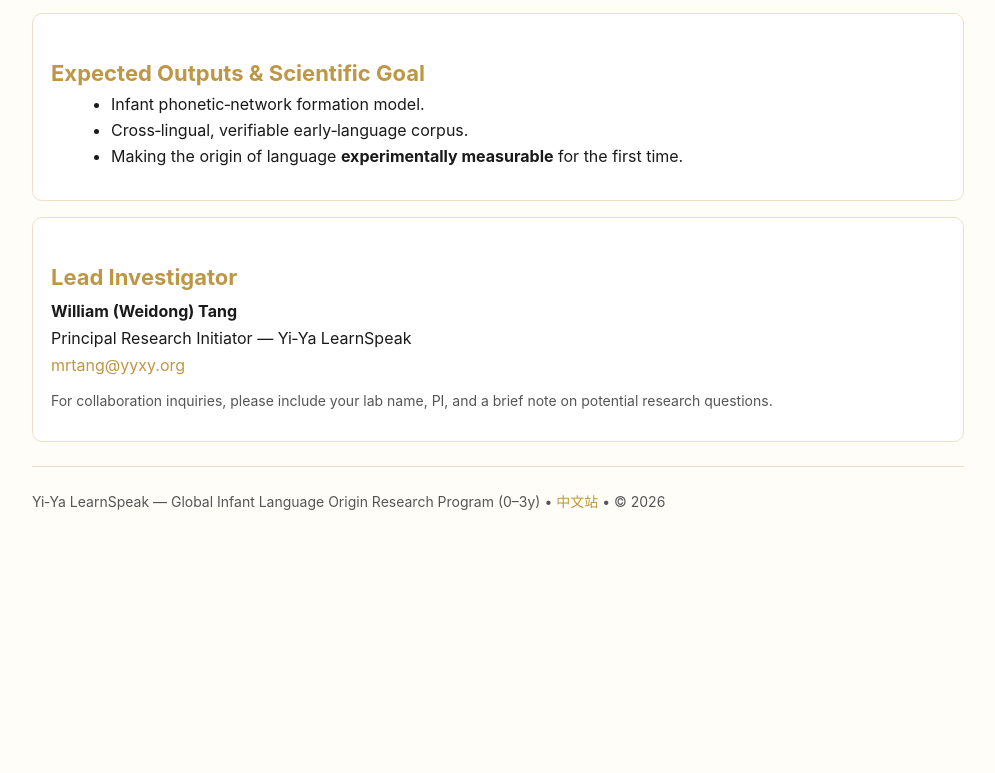
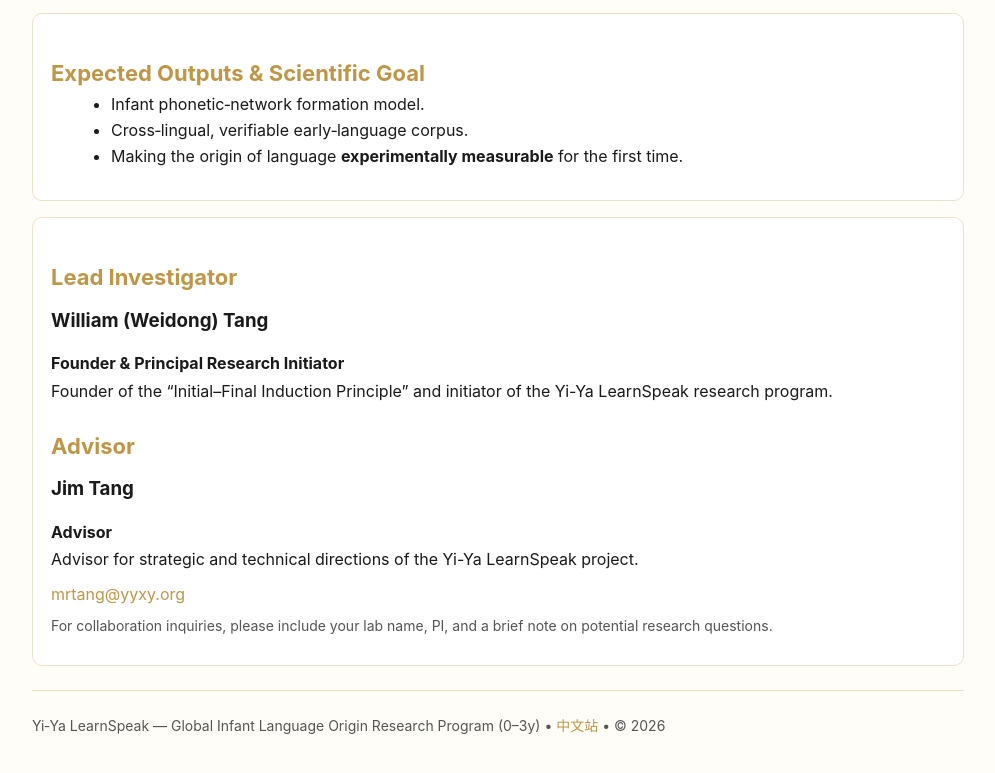
Before and after one commit to Foreyanet/eya-onepage, a plain HTML site: page index.html in a window 1280 px wide. Shown: the part 1152-1925 px from the top of the page, without its empty margins (142-1137 px from the left). Before the commit the page ends 1711 px from the top, so only its background shows below. Drawn offline with Linux system fonts and the light colour scheme.

Commit message:
Update index.html

```diff
--- a/index.html
+++ b/index.html
@@ -101,9 +101,15 @@ li{margin:6px 0}
     </section>
 
     <section class="section">
-      <h2>Lead Investigator</h2>
-      <p><strong>William (Weidong) Tang</strong><br>
-      Principal Research Initiator — Yi‑Ya LearnSpeak<br>
+     <h2>Lead Investigator</h2>
+<h3>William (Weidong) Tang</h3>
+<p><strong>Founder & Principal Research Initiator</strong><br>
+Founder of the “Initial–Final Induction Principle” and initiator of the Yi-Ya LearnSpeak research program.</p>
+<h2>Advisor</h2>
+<h3>Jim Tang</h3>
+<p><strong>Advisor</strong><br>
+Advisor for strategic and technical directions of the Yi-Ya LearnSpeak project.</p>
+
       <a href="mailto:mrtang@yyxy.org">mrtang@yyxy.org</a></p>
       <p class="small">For collaboration inquiries, please include your lab name, PI, and a brief note on potential research questions.</p>
     </section>
```
